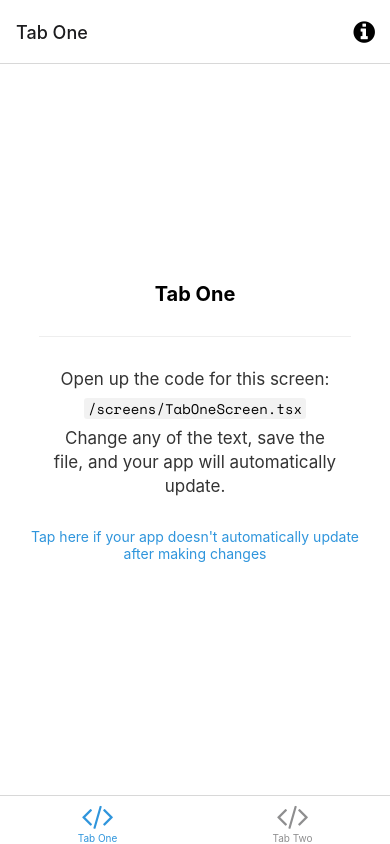
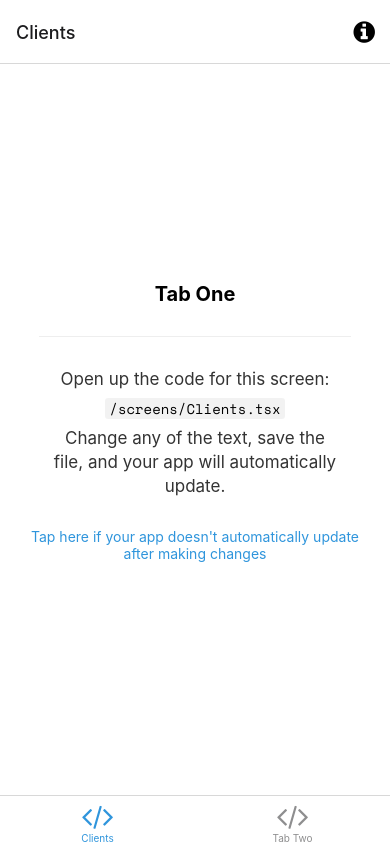
Before and after one commit to aregghaz/MyGeneralMedMobile, a React Native app: screen /Clients in a window 390 px wide. Built offline with nearby package versions, Linux system fonts and the light colour scheme; what expo-linking would draw is missing.

Commit message:
first commit

```diff
--- a/app.json
+++ b/app.json
@@ -2,6 +2,7 @@
   "expo": {
     "name": "mygeneralmed",
     "slug": "mygeneralmed",
+    "owner": "mygeneralmed",
     "version": "1.0.0",
     "orientation": "portrait",
     "icon": "./assets/images/icon.png",
--- a/navigation/LinkingConfiguration.ts
+++ b/navigation/LinkingConfiguration.ts
@@ -17,7 +17,7 @@ const linking: LinkingOptions<RootStackParamList> = {
         screens: {
           TabOne: {
             screens: {
-              TabOneScreen: 'one',
+              Clients: 'Clients',
             },
           },
           TabTwo: {
--- a/navigation/index.tsx
+++ b/navigation/index.tsx
@@ -14,7 +14,7 @@ import Colors from '../constants/Colors';
 import useColorScheme from '../hooks/useColorScheme';
 import ModalScreen from '../screens/ModalScreen';
 import NotFoundScreen from '../screens/NotFoundScreen';
-import TabOneScreen from '../screens/TabOneScreen';
+import Clients from '../screens/Clients';
 import TabTwoScreen from '../screens/TabTwoScreen';
 import { RootStackParamList, RootTabParamList, RootTabScreenProps } from '../types';
 import LinkingConfiguration from './LinkingConfiguration';
@@ -58,15 +58,15 @@ function BottomTabNavigator() {
 
   return (
     <BottomTab.Navigator
-      initialRouteName="TabOne"
+      initialRouteName="Clients"
       screenOptions={{
         tabBarActiveTintColor: Colors[colorScheme].tint,
       }}>
       <BottomTab.Screen
-        name="TabOne"
-        component={TabOneScreen}
-        options={({ navigation }: RootTabScreenProps<'TabOne'>) => ({
-          title: 'Tab One',
+        name="Clients"
+        component={Clients}
+        options={({ navigation }: RootTabScreenProps<'Clients'>) => ({
+          title: 'Clients',
           tabBarIcon: ({ color }) => <TabBarIcon name="code" color={color} />,
           headerRight: () => (
             <Pressable
--- a/screens/TabOneScreen.tsx
+++ b/screens/Clients.tsx
@@ -4,12 +4,12 @@ import EditScreenInfo from '../components/EditScreenInfo';
 import { Text, View } from '../components/Themed';
 import { RootTabScreenProps } from '../types';
 
-export default function TabOneScreen({ navigation }: RootTabScreenProps<'TabOne'>) {
+export default function Clients({ navigation }: RootTabScreenProps<'Clients'>) {
   return (
     <View style={styles.container}>
       <Text style={styles.title}>Tab One</Text>
       <View style={styles.separator} lightColor="#eee" darkColor="rgba(255,255,255,0.1)" />
-      <EditScreenInfo path="/screens/TabOneScreen.tsx" />
+      <EditScreenInfo path="/screens/Clients.tsx" />
     </View>
   );
 }
--- a/types.tsx
+++ b/types.tsx
@@ -25,7 +25,7 @@ export type RootStackScreenProps<Screen extends keyof RootStackParamList> = Nati
 >;
 
 export type RootTabParamList = {
-  TabOne: undefined;
+  Clients: undefined;
   TabTwo: undefined;
 };
 
```
